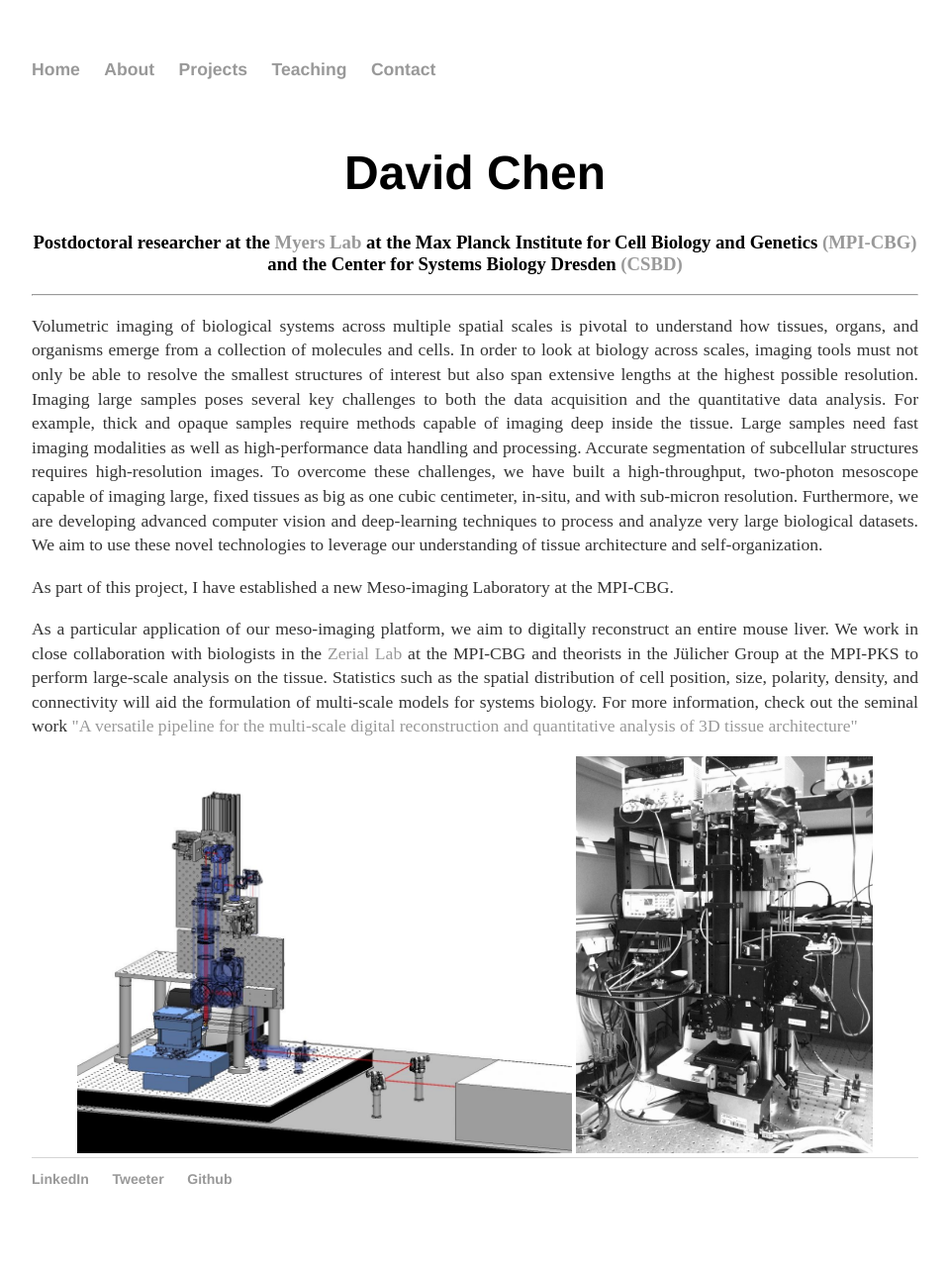
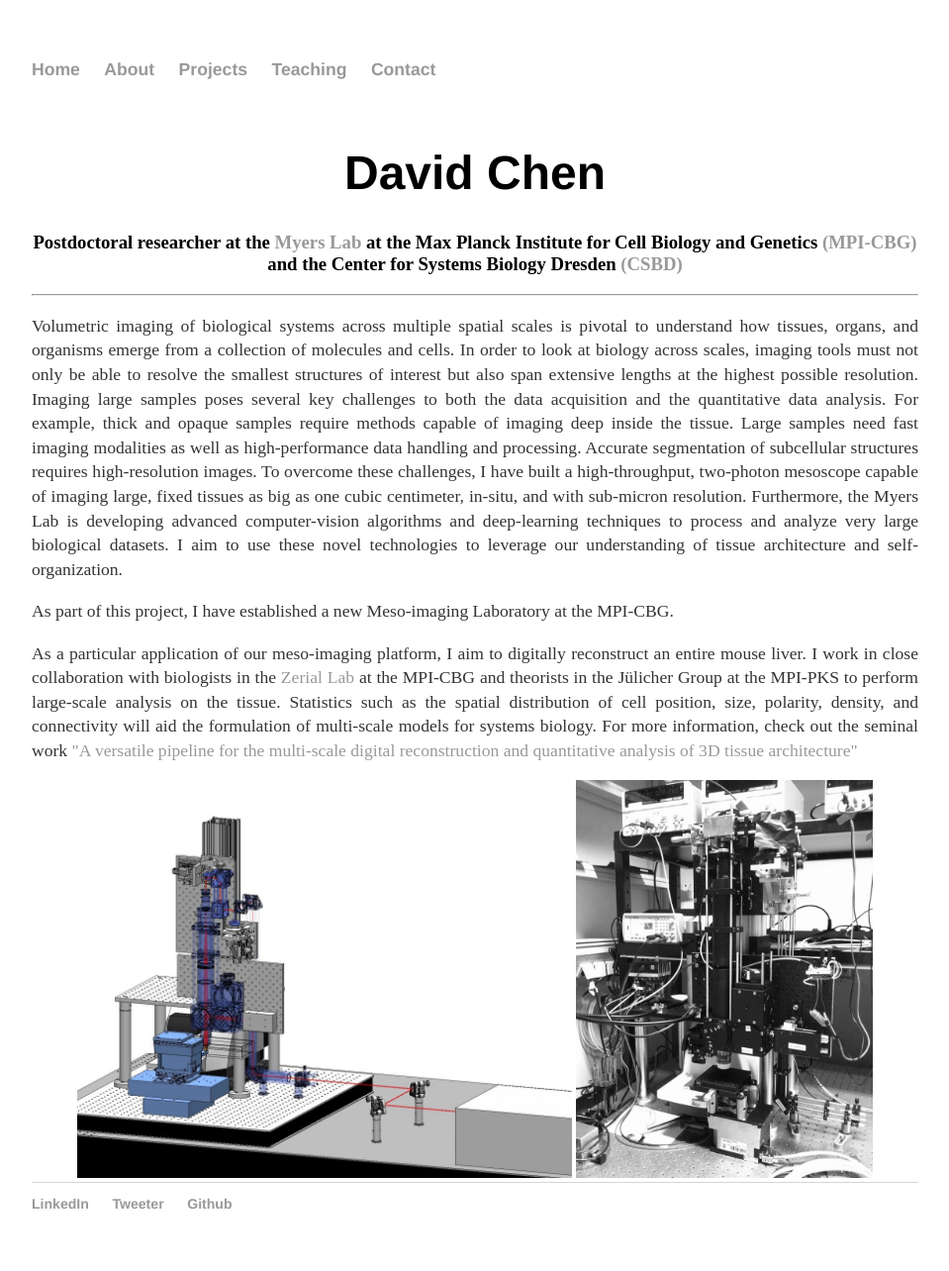
Before and after one commit to davidchenlee/davidchenlee.github.io, a Jekyll site: the page built from index.html, in a window 1280 px wide. Shown: the whole page at 99% size, without its empty margins (160-1119 px from the left). Built offline with Jekyll 4.4.1, drawn with Linux system fonts in a browser that asks for light colours; before the commit the page ends 1259 px from its top, so only the background shows below that.

Commit message:
use 'I' instead of 'we'

```diff
--- a/index.html
+++ b/index.html
@@ -10,11 +10,11 @@
 </center>
 
 <hr>
-<p style="text-align:justify">Volumetric imaging of biological systems across multiple spatial scales is pivotal to understand how tissues, organs, and organisms emerge from a collection of molecules and cells. In order to look at biology across scales, imaging tools must not only be able to resolve the smallest structures of interest but also span extensive lengths at the highest possible resolution. Imaging large samples poses several key challenges to both the data acquisition and the quantitative data analysis. For example, thick and opaque samples require methods capable of imaging deep inside the tissue. Large samples need fast imaging modalities as well as high-performance data handling and processing. Accurate segmentation of subcellular structures requires high-resolution images. To overcome these challenges, we have built a high-throughput, two-photon mesoscope capable of imaging large, fixed tissues as big as one cubic centimeter, in-situ, and with sub-micron resolution. Furthermore, we are developing advanced computer vision and deep-learning techniques to process and analyze very large biological datasets. We aim to use these novel technologies to leverage our understanding of tissue architecture and self-organization.</p>
+<p style="text-align:justify">Volumetric imaging of biological systems across multiple spatial scales is pivotal to understand how tissues, organs, and organisms emerge from a collection of molecules and cells. In order to look at biology across scales, imaging tools must not only be able to resolve the smallest structures of interest but also span extensive lengths at the highest possible resolution. Imaging large samples poses several key challenges to both the data acquisition and the quantitative data analysis. For example, thick and opaque samples require methods capable of imaging deep inside the tissue. Large samples need fast imaging modalities as well as high-performance data handling and processing. Accurate segmentation of subcellular structures requires high-resolution images. To overcome these challenges, I have built a high-throughput, two-photon mesoscope capable of imaging large, fixed tissues as big as one cubic centimeter, in-situ, and with sub-micron resolution. Furthermore, the Myers Lab is developing advanced computer-vision algorithms and deep-learning techniques to process and analyze very large biological datasets. I aim to use these novel technologies to leverage our understanding of tissue architecture and self-organization.</p>
 
 <p style="text-align:justify"> As part of this project, I have established a new Meso-imaging Laboratory at the MPI-CBG.</p>
 
-<p style="text-align:justify"> As a particular application of our meso-imaging platform, we aim to digitally reconstruct an entire mouse liver. We work in close collaboration with biologists in the <a href="http://zerial.mpi-cbg.de/">Zerial Lab</a> at the MPI-CBG and theorists in the Jülicher Group at the MPI-PKS to perform large-scale analysis on the tissue. Statistics such as the spatial distribution of cell position, size, polarity, density, and connectivity will aid the formulation of multi-scale models for systems biology. For more information, check out the seminal work <a href="https://elifesciences.org/articles/11214">"A versatile pipeline for the multi-scale digital reconstruction and quantitative analysis of 3D tissue architecture"</a>
+<p style="text-align:justify"> As a particular application of our meso-imaging platform, I aim to digitally reconstruct an entire mouse liver. I work in close collaboration with biologists in the <a href="http://zerial.mpi-cbg.de/">Zerial Lab</a> at the MPI-CBG and theorists in the Jülicher Group at the MPI-PKS to perform large-scale analysis on the tissue. Statistics such as the spatial distribution of cell position, size, polarity, density, and connectivity will aid the formulation of multi-scale models for systems biology. For more information, check out the seminal work <a href="https://elifesciences.org/articles/11214">"A versatile pipeline for the multi-scale digital reconstruction and quantitative analysis of 3D tissue architecture"</a>
  </p>
 
 	<center>
```
